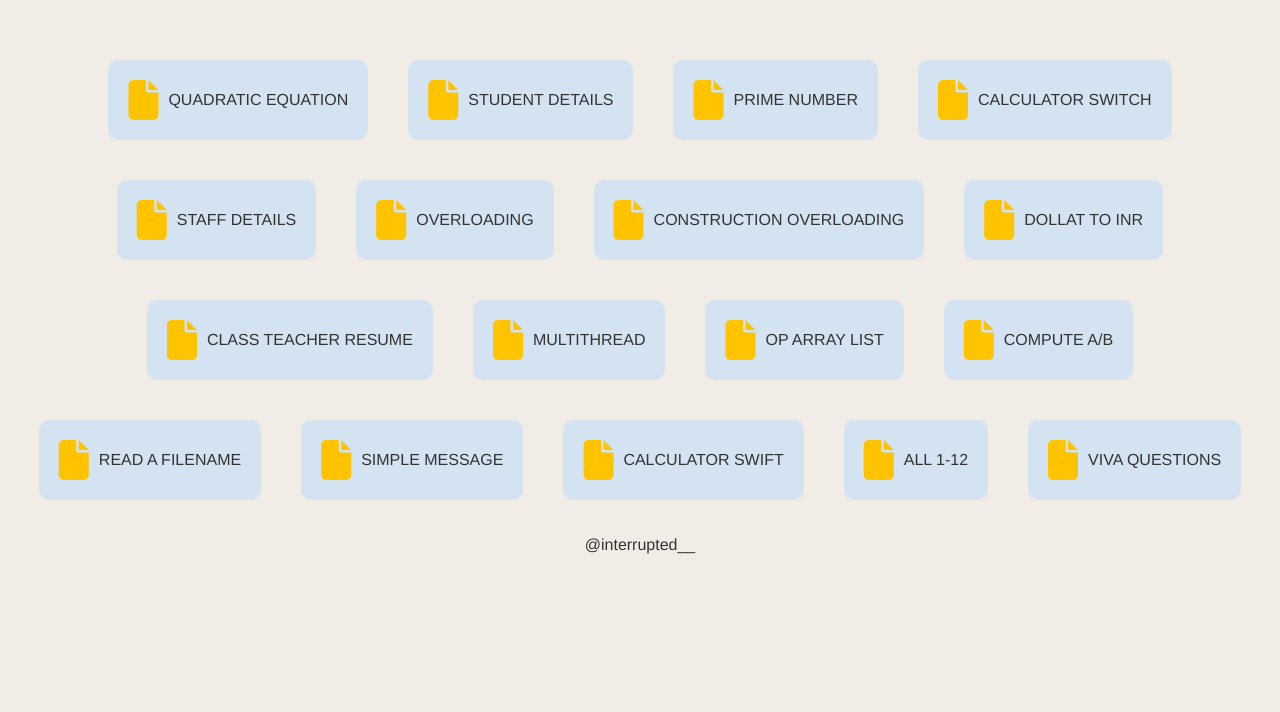
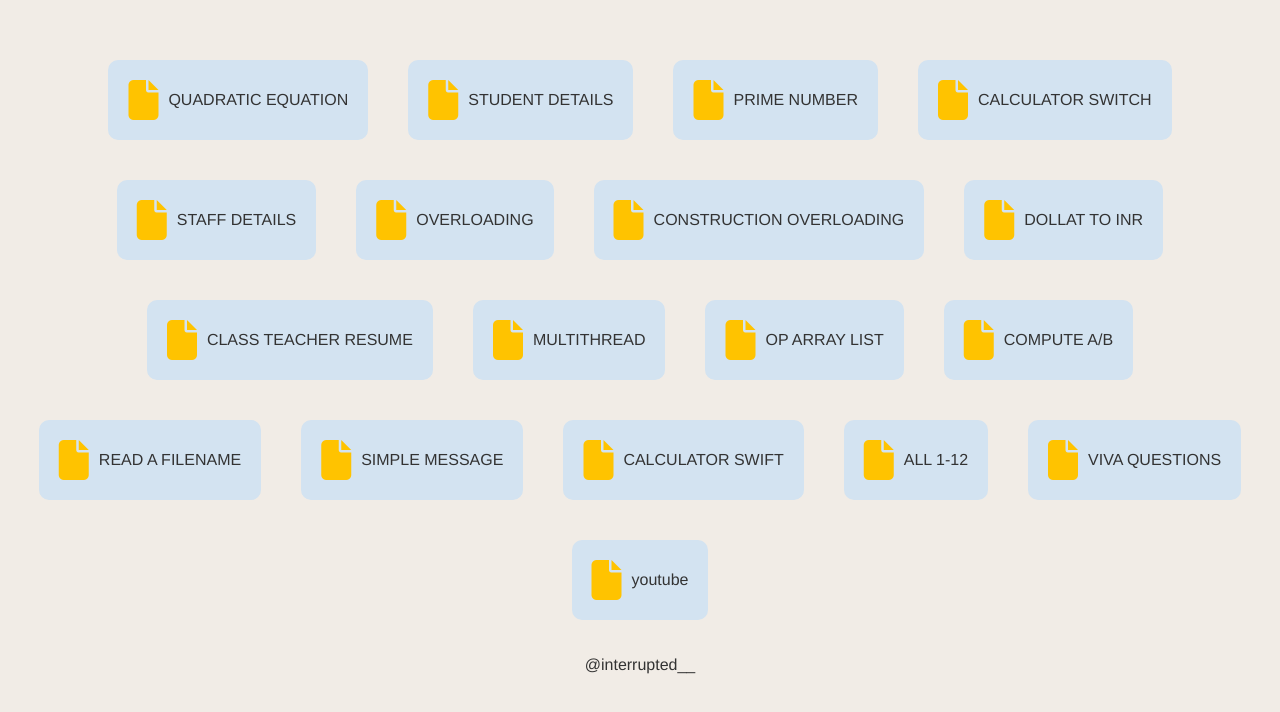
Before and after one commit to interrupted-dev/interrupted, a plain HTML site: page index.html in a window 1280 px wide. Drawn offline with Linux system fonts and the light colour scheme.

Commit message:
yt button

```diff
--- a/index.html
+++ b/index.html
@@ -138,6 +138,10 @@
       <i class="fas fa-file file-icon"></i>
       VIVA QUESTIONS
     </a>
+    <a href="youtube.com" download>
+      <i class="fas fa-file file-icon"></i>
+      youtube
+    </a>
   </div>
   <script src="https://kit.fontawesome.com/32e8d66d69.js" crossorigin="anonymous"></script>
 </body>
```
